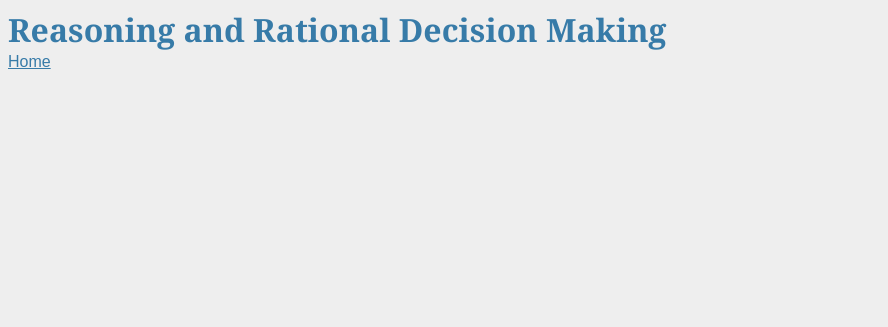
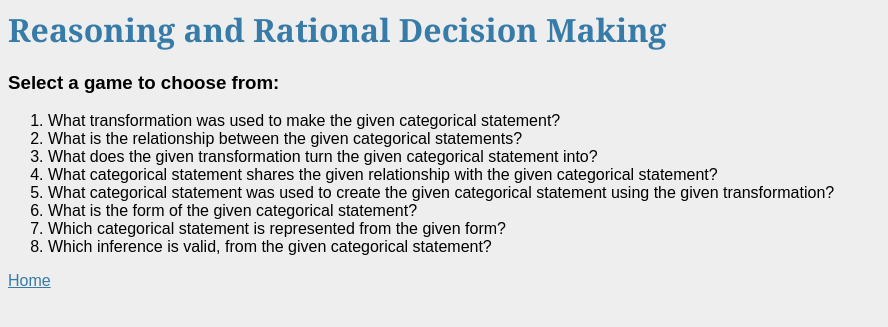
Before and after one commit to imajunryou/blinkwink, a Flask app: page /reasoning in a window 1280 px wide. Shown: the top 327 px of the page, without its empty margins (0-888 px from the left). Run offline with Flask 2, Linux system fonts and the light colour scheme.

Commit message:
Clean up formatting.  Expand barebones of reasoning project.

```diff
--- a/blinkwink/main/views.py
+++ b/blinkwink/main/views.py
@@ -1,14 +1,17 @@
 from flask import render_template
 from . import main
+
 
 @main.route("/")
 def index():
     return render_template("index.html")
 
+
 @main.route("reasoning")
 def reasoning():
     return render_template("reasoning_project.html")
 
+
 @main.route("econ")
 def econ():
     return render_template("econ_project.html")
--- a/blinkwink/templates/reasoning_project.html
+++ b/blinkwink/templates/reasoning_project.html
@@ -1,4 +1,18 @@
 {% extends "_base.html" %}
 {% block content %}
     <h1>Reasoning and Rational Decision Making</h1>
+
+    <div>
+      <h3>Select a game to choose from:</h3>
+      <ol>
+        <li>What transformation was used to make the given categorical statement?</li>
+        <li>What is the relationship between the given categorical statements?</li>
+        <li>What does the given transformation turn the given categorical statement into?</li>
+        <li>What categorical statement shares the given relationship with the given categorical statement?</li>
+        <li>What categorical statement was used to create the given categorical statement using the given transformation?</li>
+        <li>What is the form of the given categorical statement?</li>
+        <li>Which categorical statement is represented from the given form?</li>
+        <li>Which inference is valid, from the given categorical statement?</li>
+      </ol>
+    </div>
 {% endblock %}
--- a/test_blinkwink.py
+++ b/test_blinkwink.py
@@ -5,7 +5,8 @@ from flask_testing import TestCase
 
 import blinkwink
 
-class TestTestCase(TestCase):
+
+class TestPages(TestCase):
 
     def create_app(self):
         return blinkwink.create_app("test")
@@ -25,5 +26,6 @@ class TestTestCase(TestCase):
         response = self.client.get(url_for("main.econ"))
         self.assertEqual(response.status_code, 200)
 
+
 if __name__ == "__main__":
     unittest.main()
```
